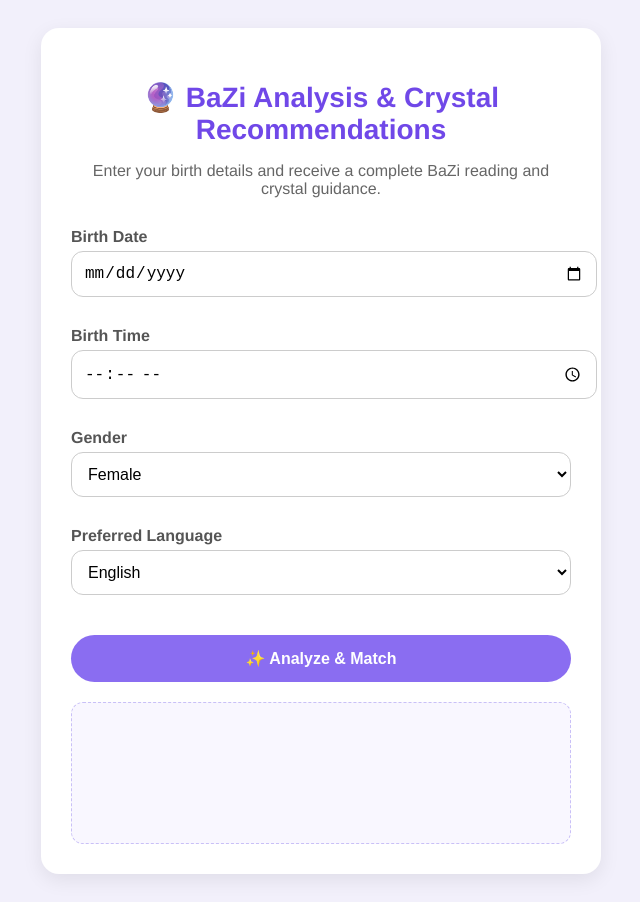
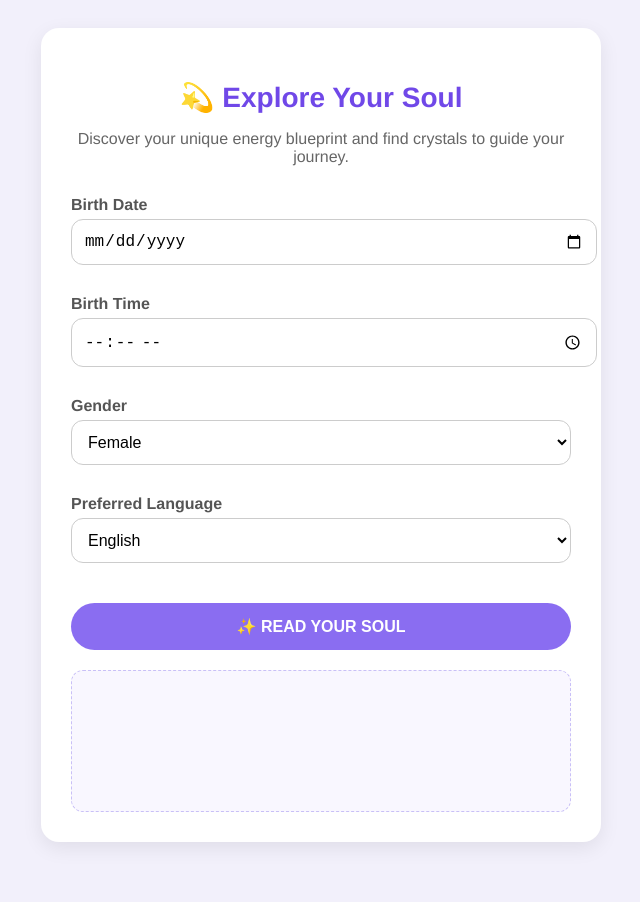
Before and after one commit to soulstonehouse/soulstone-matching, a plain HTML site: page public/index.html in a window 1280 px wide. Shown: the whole page, without its empty margins (319-959 px from the left). After the commit the page ends 870 px from the top, so only its background shows below. Drawn offline with Linux system fonts and the light colour scheme.

Commit message:
Update index.html

```diff
--- a/public/index.html
+++ b/public/index.html
@@ -115,8 +115,8 @@
 </head>
 <body>
   <div class="soul-container">
-    <h2>🔮 BaZi Analysis & Crystal Recommendations</h2>
-    <p>Enter your birth details and receive a complete BaZi reading and crystal guidance.</p>
+    <h2>💫 Explore Your Soul</h2>
+    <p>Discover your unique energy blueprint and find crystals to guide your journey.</p>
 
     <label for="birthday">Birth Date</label>
     <input id="birthday" type="date" required />
@@ -138,7 +138,7 @@
     </select>
 
     <!-- 🎯 按钮在这里 -->
-    <button id="analyzeBtn">✨ Analyze & Match</button>
+    <button id="analyzeBtn">✨ READ YOUR SOUL</button>
 
     <!-- 🎯 结果在按钮下面 -->
     <div id="result"></div>
```
